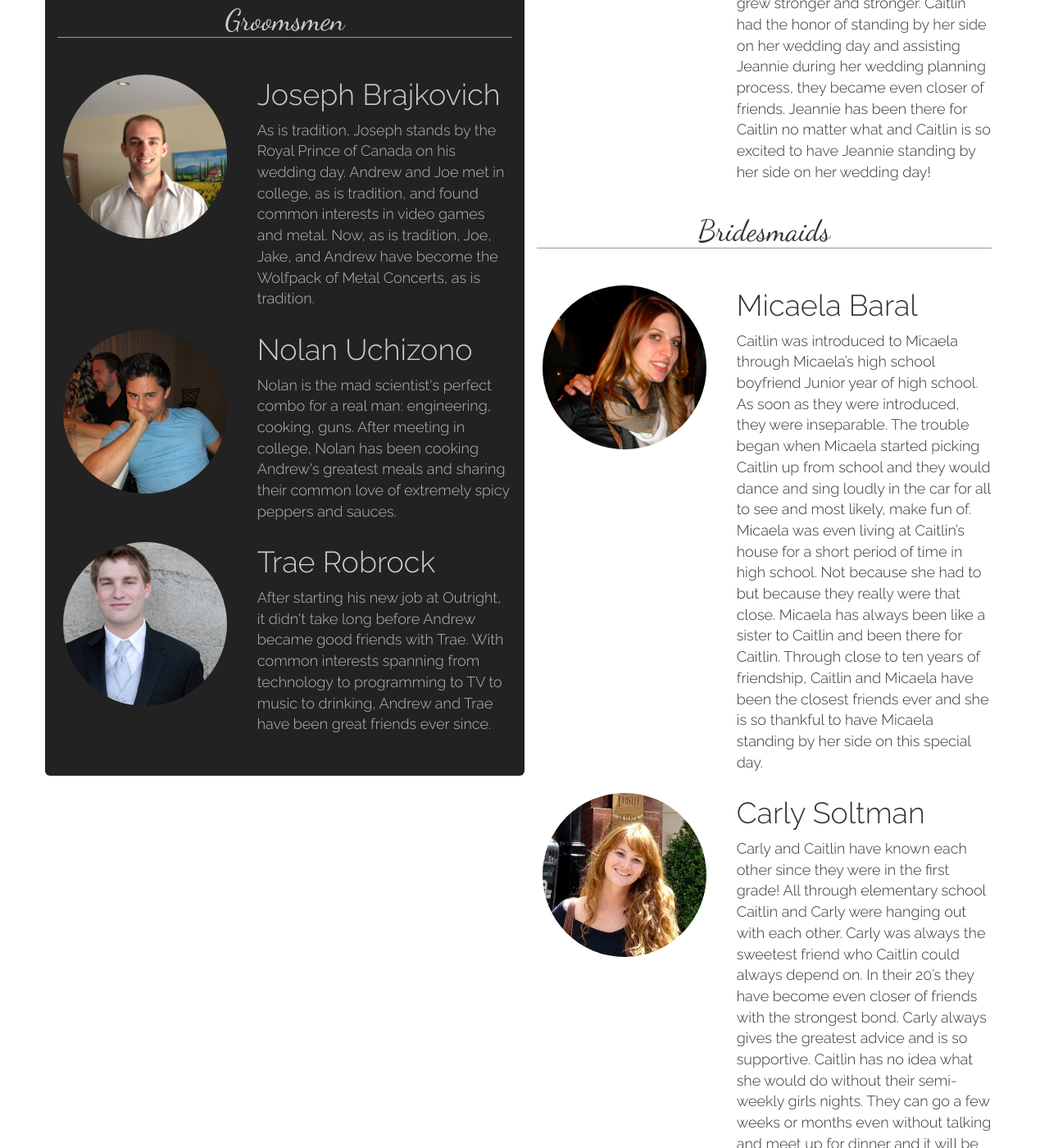
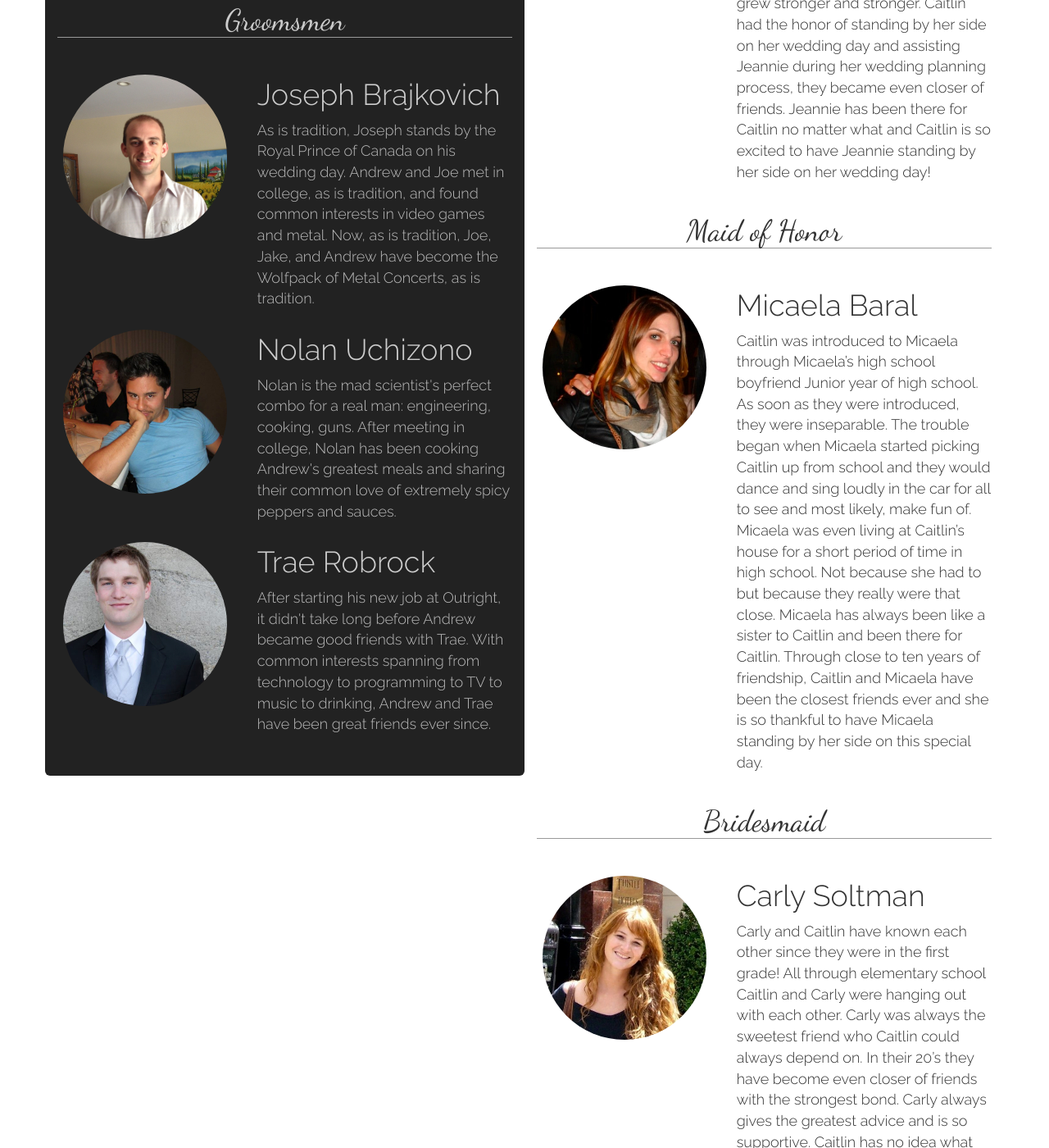
Before and after one commit to andrewkatz/wedding, a Jekyll site: the page built from wedding-party.html, in a window 1280 px wide and 1400 px high, scrolled down 569 px. Shown: the whole window at 82% size. Built offline with Jekyll 4.4.1, drawn with Linux system fonts in a browser that asks for light colours; nearby versions of some CDN libraries; Markdown is read by kramdown in place of the engine named in the settings.

Commit message:
move micaela to maid of honor

```diff
--- a/wedding-party.html
+++ b/wedding-party.html
@@ -18,7 +18,7 @@ title: Wedding Party
         </div>
       </div>
 
-      <h1 class="title">Bridesmaids</h1>
+      <h1 class="title">Maid of Honor</h1>
 
       <div class="row member">
         <div class="col-md-5 img-wrap">
@@ -29,6 +29,8 @@ title: Wedding Party
           <p>Caitlin was introduced to Micaela through Micaela’s high school boyfriend Junior year of high school. As soon as they were introduced, they were inseparable. The trouble began when Micaela started picking Caitlin up from school and they would dance and sing loudly in the car for all to see and most likely, make fun of. Micaela was even living at Caitlin’s house for a short period of time in high school. Not because she had to but because they really were that close. Micaela has always been like a sister to Caitlin and been there for Caitlin. Through close to ten years of friendship, Caitlin and Micaela have been the closest friends ever and she is so thankful to have Micaela standing by her side on this special day. </p>
         </div>
       </div>
+
+      <h1 class="title">Bridesmaid</h1>
 
       <div class="row member">
         <div class="col-md-5 img-wrap">
```
